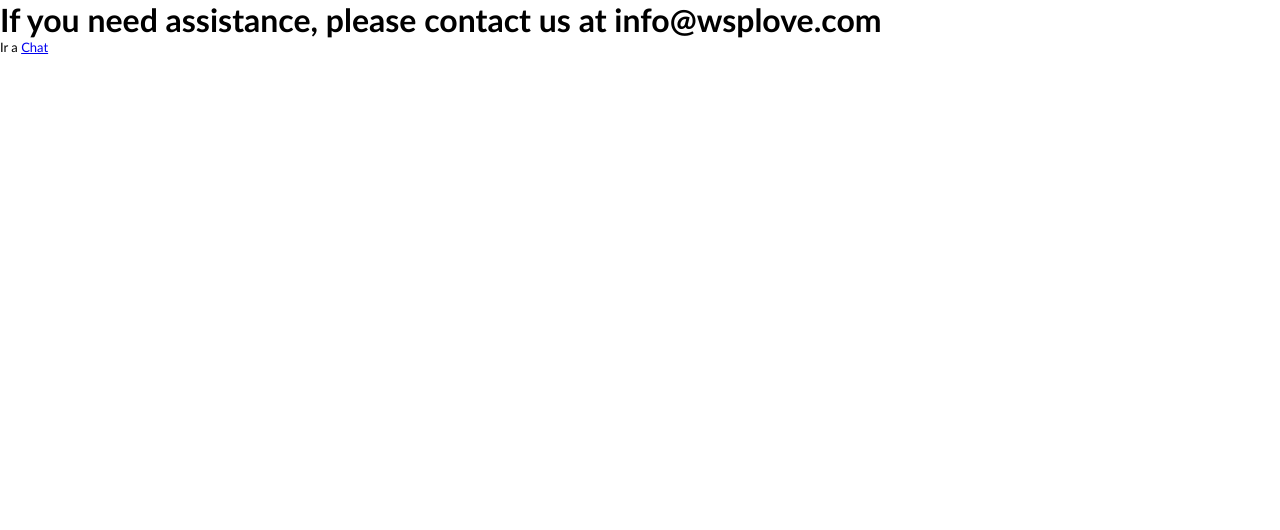
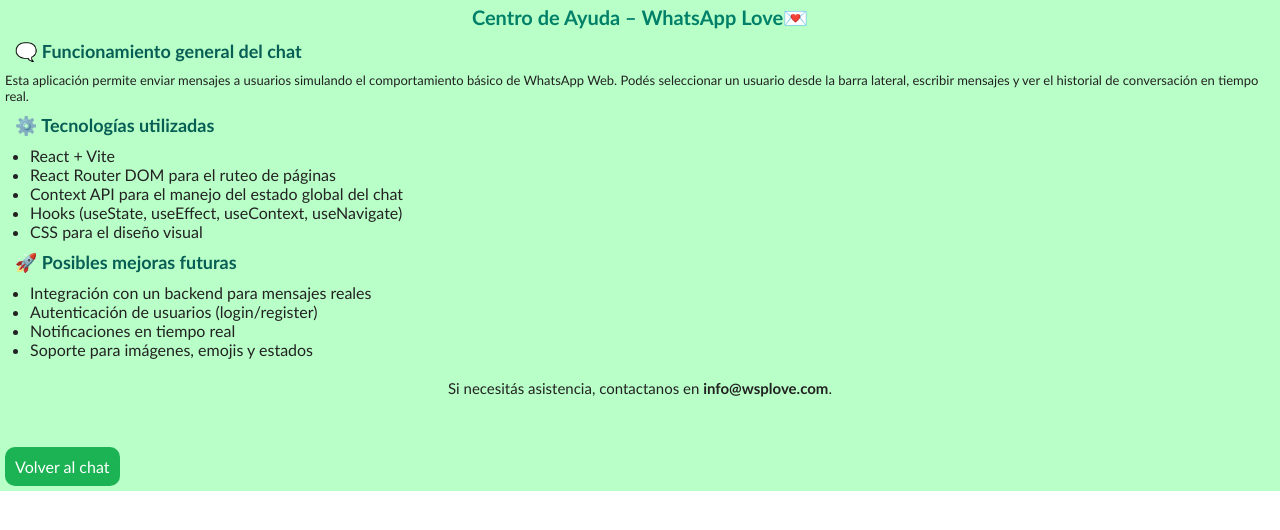
Before and after one commit to alanisgarcia/proyecto-final, a React (Vite) app: page /help in a window 1280 px wide. Shown: the top 530 px of the page. Built offline with nearby package versions, Linux system fonts and the light colour scheme.

Commit message:
se actualizó help.jsx y se estilo

```diff
--- a/src/index.css
+++ b/src/index.css
@@ -19,7 +19,7 @@
 }
 
 .sidebar.claro {
-  background-color: #f0f0f0;
+  background-color: #f5f5f5;
   color: #000;
 }
 
@@ -334,6 +334,54 @@ form .text-info {
   margin-top: 10px;
 }
 
+/* pagina help */
+.help-container {
+  background-color: #b9ffc8;
+  padding: 5px;
+  flex: 1;
+  color: #222;
+  font-family: "Segoe UI", Tahoma, Geneva, Verdana, sans-serif;
+}
+
+.help-container h1 {
+  font-size: 20px;
+  margin-bottom: 10px;
+  color: #008069;
+  text-align: center;
+}
+
+.help-container h2 {
+  font-size: 18px;
+  margin: 10px;
+  color: #075E54;
+}
+
+.help-container ul {
+  padding-left: 25px;
+}
+
+.help-container .mail-contact {
+  margin: 20px;
+  font-size: 15px;
+  text-align: center;
+}
+
+.help-container .back-link {
+  display: inline-block;
+  margin-top: 30px;
+  background-color: #1bb353;
+  color: white;
+  padding: 10px;
+  border-radius: 10px;
+  text-decoration: none;
+}
+
+.help-container .back-link:hover {
+  background-color: #16533c;
+  transition: 0.2s;
+}
+
+
 @media (max-width: 480px) {
   .sidebar {
     display: none;
--- a/src/views/Help.jsx
+++ b/src/views/Help.jsx
@@ -2,9 +2,44 @@ import { Link } from "react-router-dom"
 
 const Help = () => {
   return (
-    <main>
-      <h1>If you need assistance, please contact us at info@wsplove.com</h1>
-      <p className="text-info">Ir a <Link to="/chat">Chat</Link></p>
+    <main className="help-container">
+      <h1>Centro de Ayuda – WhatsApp Love💌</h1>
+
+      <section>
+        <h2>🗨️ Funcionamiento general del chat</h2>
+        <p>
+          Esta aplicación permite enviar mensajes a usuarios simulando
+          el comportamiento básico de WhatsApp Web.
+          Podés seleccionar un usuario desde la barra lateral, escribir mensajes y ver el historial de conversación en tiempo real.
+        </p>
+      </section>
+
+      <section>
+        <h2>⚙️ Tecnologías utilizadas</h2>
+        <ul>
+          <li>React + Vite</li>
+          <li>React Router DOM para el ruteo de páginas</li>
+          <li>Context API para el manejo del estado global del chat</li>
+          <li>Hooks (useState, useEffect, useContext, useNavigate)</li>
+          <li>CSS para el diseño visual</li>
+        </ul>
+      </section>
+
+      <section>
+        <h2>🚀 Posibles mejoras futuras</h2>
+        <ul>
+          <li>Integración con un backend para mensajes reales</li>
+          <li>Autenticación de usuarios (login/register)</li>
+          <li>Notificaciones en tiempo real</li>
+          <li>Soporte para imágenes, emojis y estados</li>
+        </ul>
+      </section>
+
+      <p className="mail-contact">
+        Si necesitás asistencia, contactanos en <strong>info@wsplove.com</strong>.
+      </p>
+
+      <Link to="/chat" className="back-link">Volver al chat</Link>
     </main>
   )
 }
```
